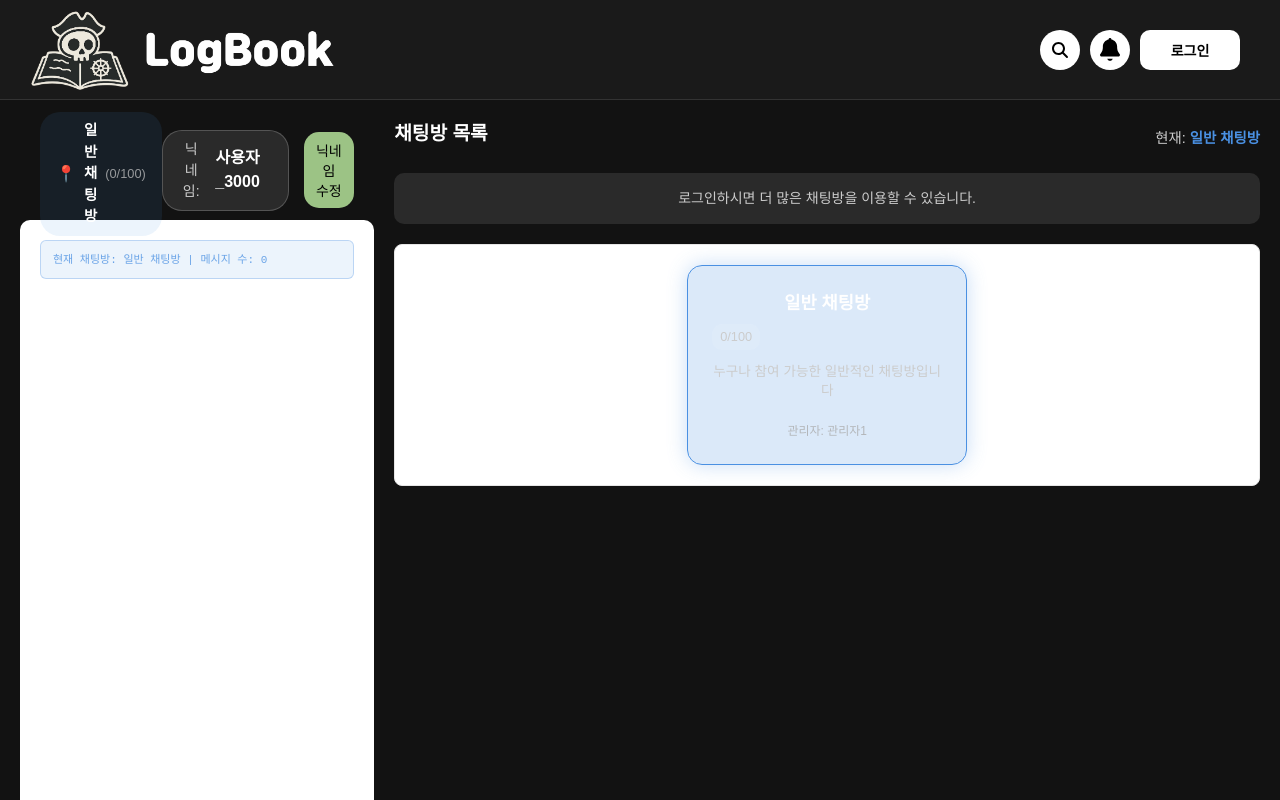
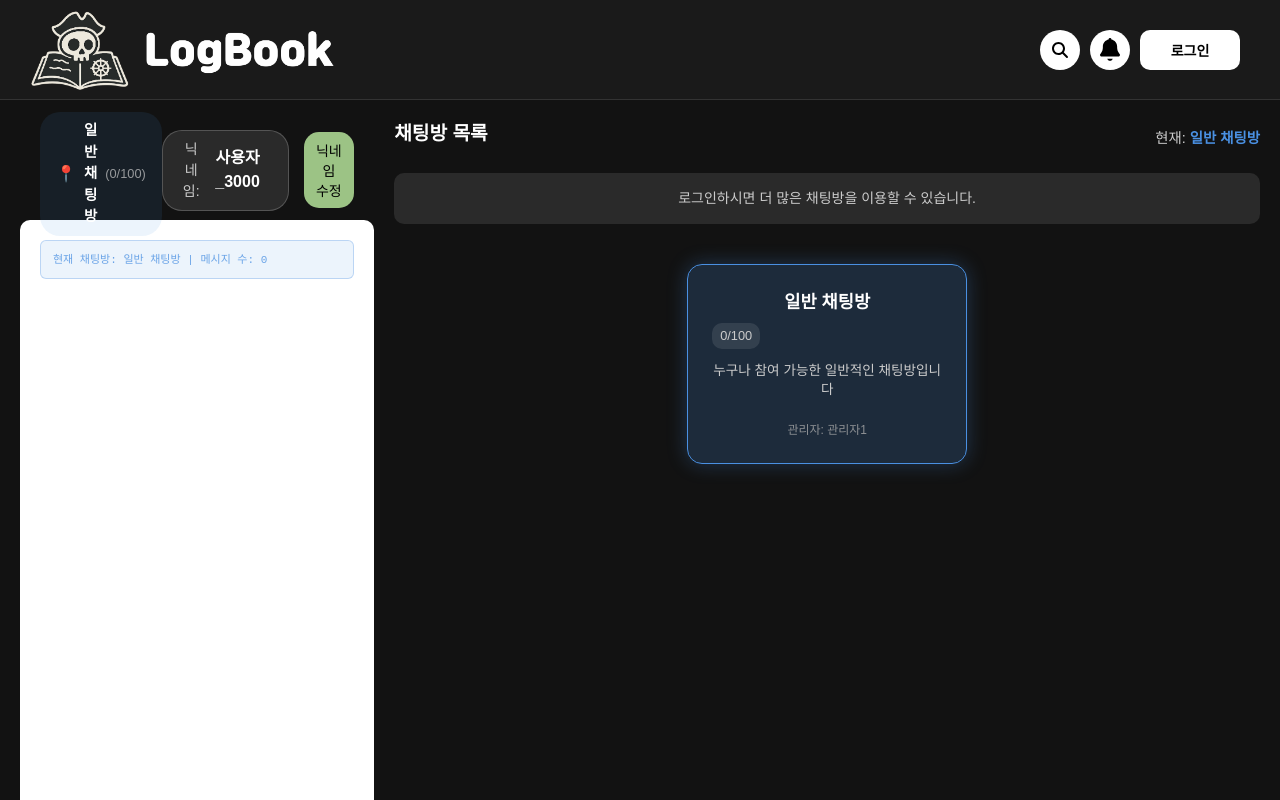
Before and after one commit to QCoQCo/LogBook, a React (Vite) app: page /chat in a window 1280 px wide. Shown: the top 800 px of the page. Built offline with nearby package versions, Linux system fonts and the light colour scheme; no server answers; the database is empty; a web font is replaced by a local one.

Commit message:
Swiper style conflict

```diff
--- a/src/components/chat/ChatRoomList.jsx
+++ b/src/components/chat/ChatRoomList.jsx
@@ -118,7 +118,7 @@ const ChatRoomList = () => {
                     slideShadows: true,
                 }}
                 modules={[EffectCoverflow]}
-                className='mySwiper'
+                className='chat-room-swiper'
             >
                 {displayRooms.map((room) => (
                     <SwiperSlide key={room.id}>
--- a/src/components/pages/ChatPage.scss
+++ b/src/components/pages/ChatPage.scss
@@ -451,10 +451,11 @@ $box-shadow-focus: 0 0 0 3px rgba(156, 195, 133, 0.2);
         }
     }
 
-    .mySwiper {
+    .chat-room-swiper {
         width: 100%;
         padding: $spacing-lg 0;
-
+        border: none;
+        background-color: transparent;
         .swiper-slide {
             width: 280px;
             height: 200px;
```
